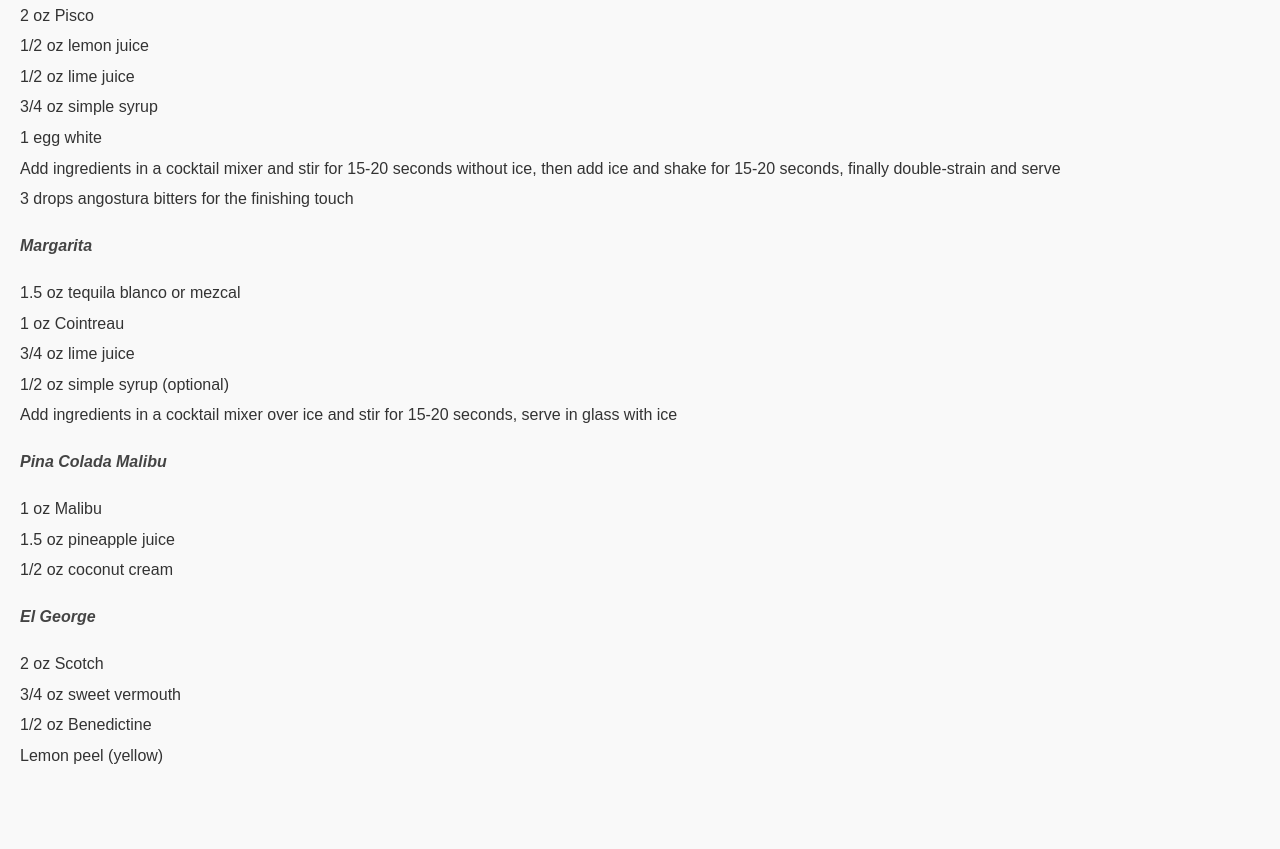
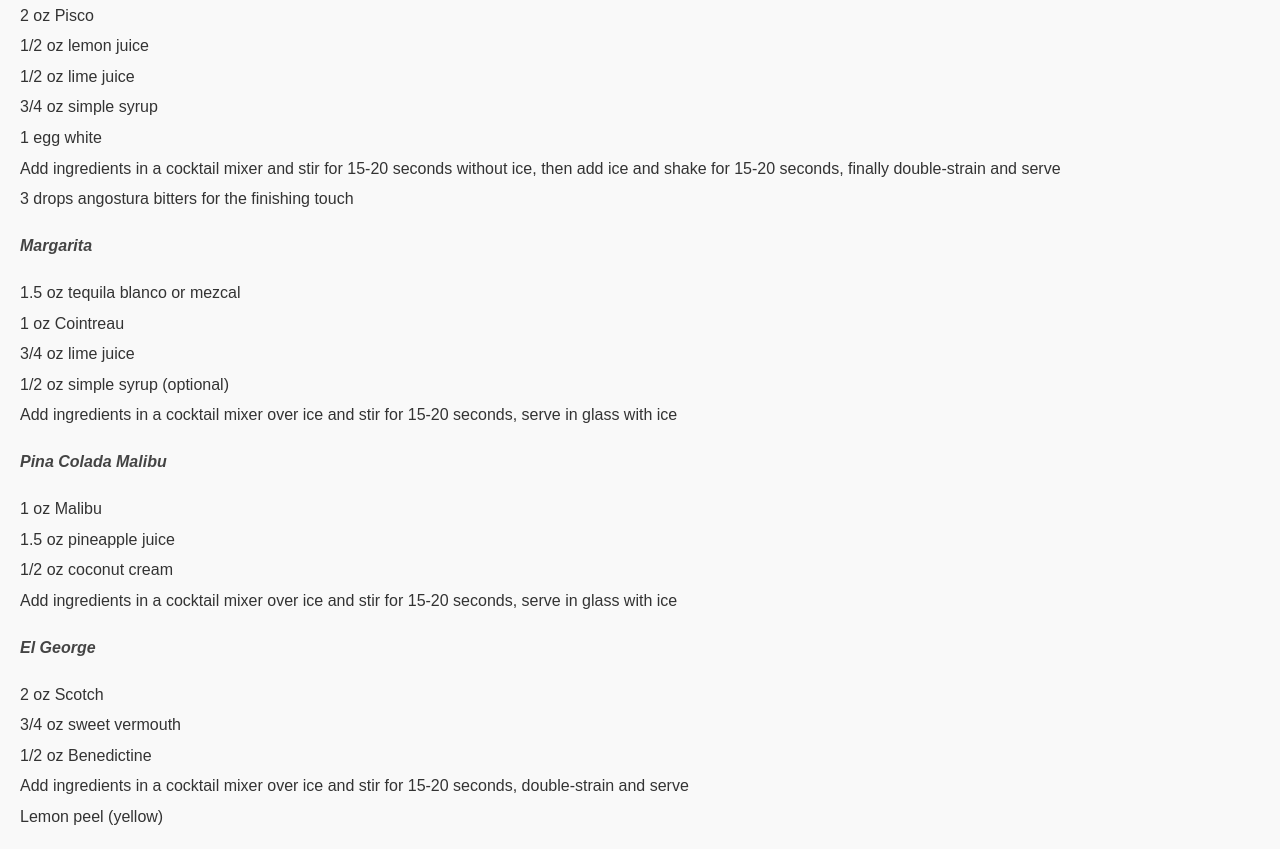
Before and after one commit to svm693/Cocktail-Repo, a plain HTML site: page index.html in a window 1280 px wide. Shown: the part 2368-3217 px from the top of the page. Before the commit the page ends 3156 px from the top, so only its background shows below. Drawn offline with Linux system fonts and the light colour scheme.

Commit message:
Update index.html

```diff
--- a/index.html
+++ b/index.html
@@ -131,12 +131,14 @@
         <li>1 oz Malibu</li>
         <li>1.5 oz pineapple juice</li>
         <li>1/2 oz coconut cream</li>
+        <li>Add ingredients in a cocktail mixer over ice and stir for 15-20 seconds, serve in glass with ice</li>
     </ul>
     <h4><em>El George</em></h4>
     <ul>
         <li>2 oz Scotch</li>
         <li>3/4 oz sweet vermouth</li>
         <li>1/2 oz Benedictine</li>
+        <li>Add ingredients in a cocktail mixer over ice and stir for 15-20 seconds, double-strain and serve</li>
         <li>Lemon peel (yellow)</li>
     </ul>
 </body>
```
